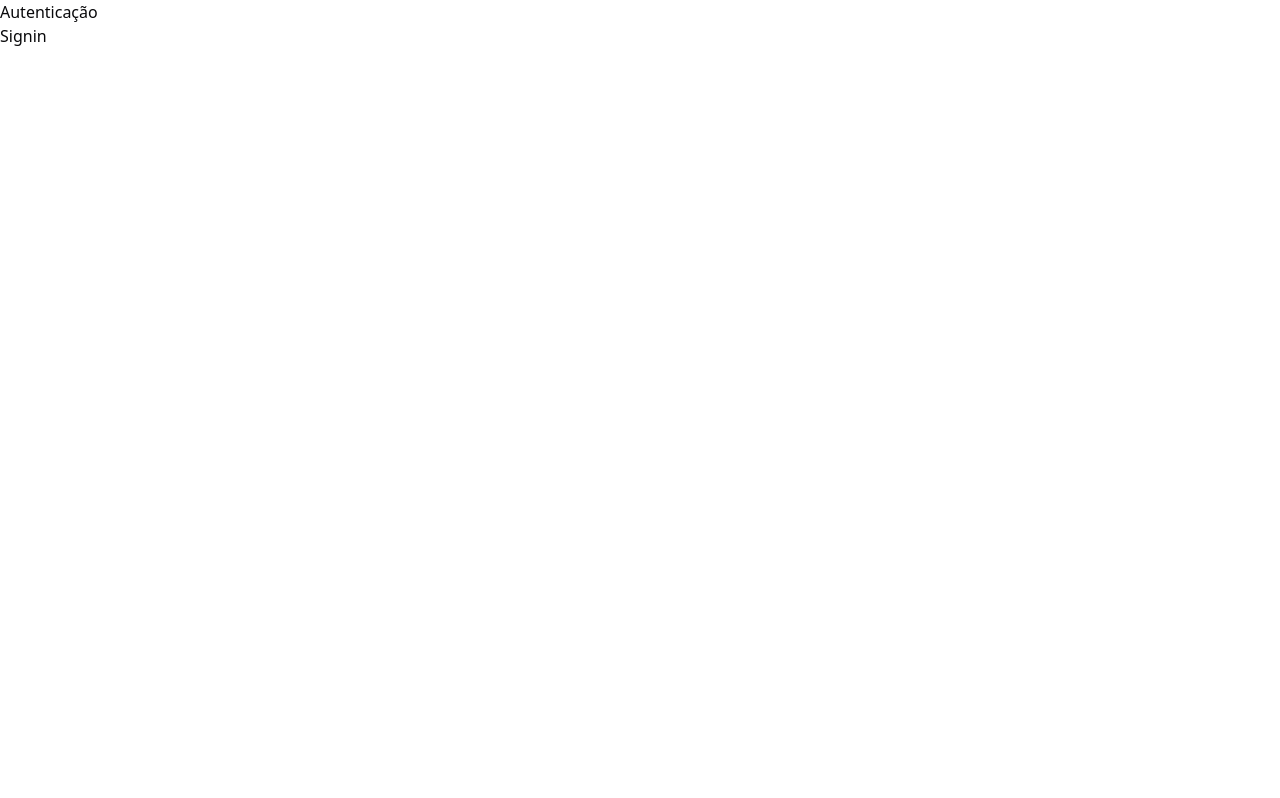
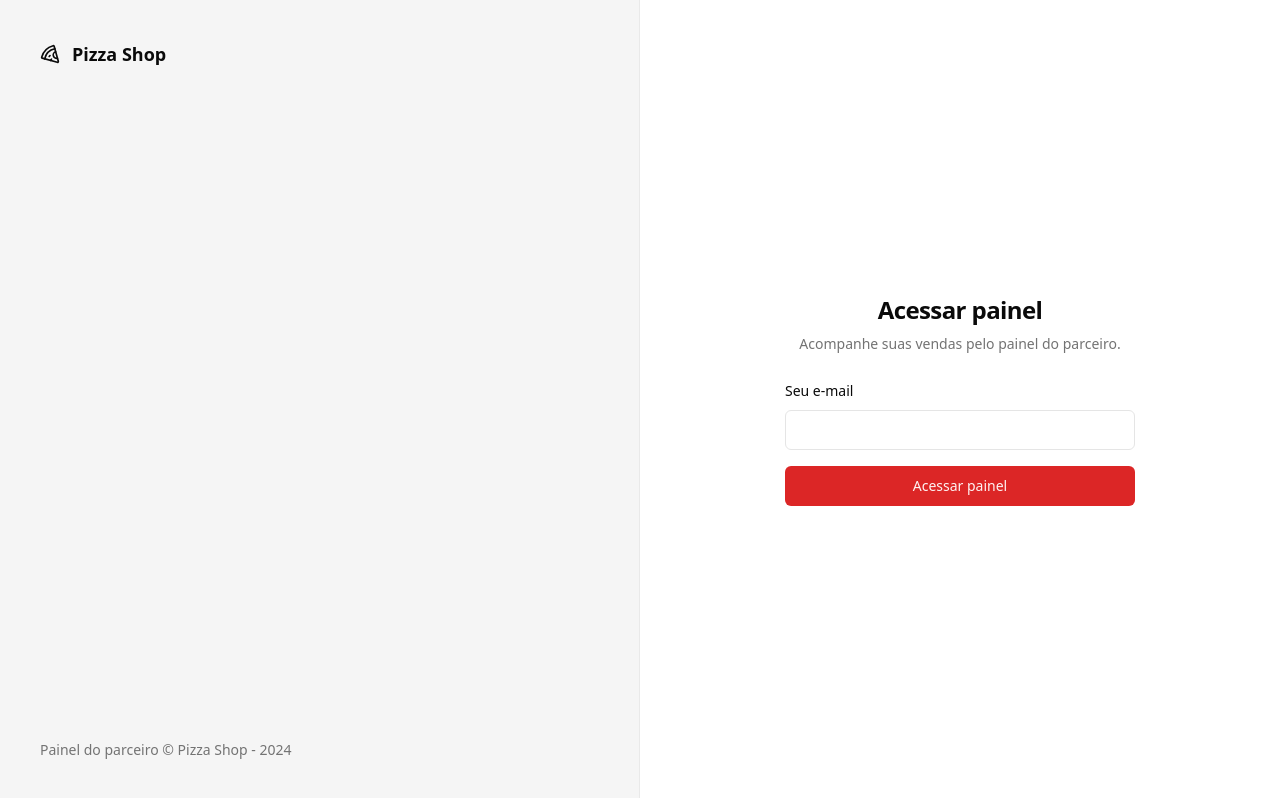
Before and after one commit to fernandobfr10/pizza-shop, a React (Vite) app: page /sign-in in a window 1280 px wide. Built offline with nearby package versions, Linux system fonts and the light colour scheme.

Commit message:
feat: update auth layout and update theme for red

```diff
--- a/package.json
+++ b/package.json
@@ -10,12 +10,14 @@
     "preview": "vite preview"
   },
   "dependencies": {
+    "@radix-ui/react-label": "^2.1.0",
     "@radix-ui/react-slot": "^1.1.0",
     "class-variance-authority": "^0.7.0",
     "clsx": "^2.1.1",
     "lucide-react": "^0.436.0",
     "react": "^18.3.1",
     "react-dom": "^18.3.1",
+    "react-helmet-async": "^2.0.5",
     "react-router-dom": "^6.26.1",
     "tailwind-merge": "^2.5.2",
     "tailwindcss-animate": "^1.0.7"
--- a/src/App.tsx
+++ b/src/App.tsx
@@ -1,9 +1,13 @@
+import { Helmet, HelmetProvider } from "react-helmet-async";
 import { RouterProvider } from "react-router-dom";
 
 import { router } from "./routes";
 
 export function App() {
   return (
-    <RouterProvider router={router} />
+    <HelmetProvider>
+      <Helmet titleTemplate="%s | Pizza Shop" />
+      <RouterProvider router={router} />
+    </HelmetProvider>
   )
 }
--- a/src/components/ui/button.tsx
+++ b/src/components/ui/button.tsx
@@ -1,6 +1,6 @@
-import * as React from "react"
 import { Slot } from "@radix-ui/react-slot"
 import { cva, type VariantProps } from "class-variance-authority"
+import * as React from "react"
 
 import { cn } from "@/lib/utils"
 
--- /dev/null
+++ b/src/components/ui/input.tsx
@@ -0,0 +1,25 @@
+import * as React from "react"
+
+import { cn } from "@/lib/utils"
+
+export interface InputProps
+  extends React.InputHTMLAttributes<HTMLInputElement> {}
+
+const Input = React.forwardRef<HTMLInputElement, InputProps>(
+  ({ className, type, ...props }, ref) => {
+    return (
+      <input
+        type={type}
+        className={cn(
+          "flex h-10 w-full rounded-md border border-input bg-background px-3 py-2 text-sm ring-offset-background file:border-0 file:bg-transparent file:text-sm file:font-medium placeholder:text-muted-foreground focus-visible:outline-none focus-visible:ring-2 focus-visible:ring-ring focus-visible:ring-offset-2 disabled:cursor-not-allowed disabled:opacity-50",
+          className
+        )}
+        ref={ref}
+        {...props}
+      />
+    )
+  }
+)
+Input.displayName = "Input"
+
+export { Input }
--- /dev/null
+++ b/src/components/ui/label.tsx
@@ -0,0 +1,24 @@
+import * as LabelPrimitive from "@radix-ui/react-label"
+import { cva, type VariantProps } from "class-variance-authority"
+import * as React from "react"
+
+import { cn } from "@/lib/utils"
+
+const labelVariants = cva(
+  "text-sm font-medium leading-none peer-disabled:cursor-not-allowed peer-disabled:opacity-70"
+)
+
+const Label = React.forwardRef<
+  React.ElementRef<typeof LabelPrimitive.Root>,
+  React.ComponentPropsWithoutRef<typeof LabelPrimitive.Root> &
+    VariantProps<typeof labelVariants>
+>(({ className, ...props }, ref) => (
+  <LabelPrimitive.Root
+    ref={ref}
+    className={cn(labelVariants(), className)}
+    {...props}
+  />
+))
+Label.displayName = LabelPrimitive.Root.displayName
+
+export { Label }
--- a/src/pages/_layouts/Auth.tsx
+++ b/src/pages/_layouts/Auth.tsx
@@ -1,11 +1,18 @@
+import { Pizza } from "lucide-react";
 import { Outlet } from "react-router-dom";
 
 export function AuthLayout() {
   return (
-    <div>
-      <h1>Autenticação</h1>
+    <div className="min-h-screen grid grid-cols-2">
+      <div className="h-full border-r border-foreground/5 bg-muted p-10 text-muted-foreground flex flex-col justify-between">
+        <div className="flex items-center gap-3 text-lg text-foreground">
+          <Pizza className="size-5"/>
+          <span className="font-semibold">Pizza Shop</span>
+        </div>
+        <footer className="text-sm">Painel do parceiro &copy; Pizza Shop - {new Date().getFullYear()}</footer>
+      </div>
 
-      <div>
+      <div className="flex flex-col items-center justify-center">
         <Outlet />
       </div>
     </div>
--- a/src/pages/app/Dashboard.tsx
+++ b/src/pages/app/Dashboard.tsx
@@ -1,7 +1,10 @@
+import { Helmet } from "react-helmet-async";
+
 export function Dashboard() {
   return (
-    <div>
+    <>
+      <Helmet title="Dashboard" />
       <h1>Dashboard</h1>
-    </div>
+    </>
   );
 }
--- a/src/pages/auth/Signin.tsx
+++ b/src/pages/auth/Signin.tsx
@@ -1,7 +1,28 @@
+import { Button } from "@/components/ui/button";
+import { Input } from "@/components/ui/input";
+import { Label } from "@/components/ui/label";
+import { Helmet } from "react-helmet-async";
+
 export function Signin() {
   return (
-    <div>
-      <h1>Signin</h1>
-    </div>
+    <>
+      <Helmet title="Login" />
+     <div className="p-8">
+      <div className="w-[350px] flex flex-col justify-center gap-6">
+        <div className="flex flex-col gap-2 text-center">
+          <h1 className="text-2xl font-semibold tracking-tight">Acessar painel</h1>
+          <p className="text-sm text-muted-foreground">Acompanhe suas vendas pelo painel do parceiro.</p>
+        </div>
+
+        <form className="space-y-4">
+          <div className="space-y-2">
+            <Label htmlFor="email">Seu e-mail</Label>
+            <Input type="email" id="email" />
+          </div>
+          <Button type="submit" className="w-full">Acessar painel</Button>
+        </form>
+      </div>
+     </div>
+    </>
   );
 }
--- a/src/styles/global.css
+++ b/src/styles/global.css
@@ -5,24 +5,24 @@
 @layer base {
   :root {
     --background: 0 0% 100%;
-    --foreground: 240 10% 3.9%;
+    --foreground: 0 0% 3.9%;
     --card: 0 0% 100%;
-    --card-foreground: 240 10% 3.9%;
+    --card-foreground: 0 0% 3.9%;
     --popover: 0 0% 100%;
-    --popover-foreground: 240 10% 3.9%;
-    --primary: 240 5.9% 10%;
-    --primary-foreground: 0 0% 98%;
-    --secondary: 240 4.8% 95.9%;
-    --secondary-foreground: 240 5.9% 10%;
-    --muted: 240 4.8% 95.9%;
-    --muted-foreground: 240 3.8% 46.1%;
-    --accent: 240 4.8% 95.9%;
-    --accent-foreground: 240 5.9% 10%;
+    --popover-foreground: 0 0% 3.9%;
+    --primary: 0 72.2% 50.6%;
+    --primary-foreground: 0 85.7% 97.3%;
+    --secondary: 0 0% 96.1%;
+    --secondary-foreground: 0 0% 9%;
+    --muted: 0 0% 96.1%;
+    --muted-foreground: 0 0% 45.1%;
+    --accent: 0 0% 96.1%;
+    --accent-foreground: 0 0% 9%;
     --destructive: 0 84.2% 60.2%;
     --destructive-foreground: 0 0% 98%;
-    --border: 240 5.9% 90%;
-    --input: 240 5.9% 90%;
-    --ring: 240 10% 3.9%;
+    --border: 0 0% 89.8%;
+    --input: 0 0% 89.8%;
+    --ring: 0 72.2% 50.6%;
     --radius: 0.5rem;
     --chart-1: 12 76% 61%;
     --chart-2: 173 58% 39%;
@@ -32,25 +32,25 @@
   }
 
   .dark {
-    --background: 240 10% 3.9%;
+    --background: 0 0% 3.9%;
     --foreground: 0 0% 98%;
-    --card: 240 10% 3.9%;
+    --card: 0 0% 3.9%;
     --card-foreground: 0 0% 98%;
-    --popover: 240 10% 3.9%;
+    --popover: 0 0% 3.9%;
     --popover-foreground: 0 0% 98%;
-    --primary: 0 0% 98%;
-    --primary-foreground: 240 5.9% 10%;
-    --secondary: 240 3.7% 15.9%;
+    --primary: 0 72.2% 50.6%;
+    --primary-foreground: 0 85.7% 97.3%;
+    --secondary: 0 0% 14.9%;
     --secondary-foreground: 0 0% 98%;
-    --muted: 240 3.7% 15.9%;
-    --muted-foreground: 240 5% 64.9%;
-    --accent: 240 3.7% 15.9%;
+    --muted: 0 0% 14.9%;
+    --muted-foreground: 0 0% 63.9%;
+    --accent: 0 0% 14.9%;
     --accent-foreground: 0 0% 98%;
     --destructive: 0 62.8% 30.6%;
     --destructive-foreground: 0 0% 98%;
-    --border: 240 3.7% 15.9%;
-    --input: 240 3.7% 15.9%;
-    --ring: 240 4.9% 83.9%;
+    --border: 0 0% 14.9%;
+    --input: 0 0% 14.9%;
+    --ring: 0 72.2% 50.6%;
     --chart-1: 220 70% 50%;
     --chart-2: 160 60% 45%;
     --chart-3: 30 80% 55%;
@@ -58,6 +58,7 @@
     --chart-5: 340 75% 55%;
   }
 }
+
 
 @layer base {
   * {
```
Also changed, not shown: 1 other file (tests, documents, lock files or other folders).
